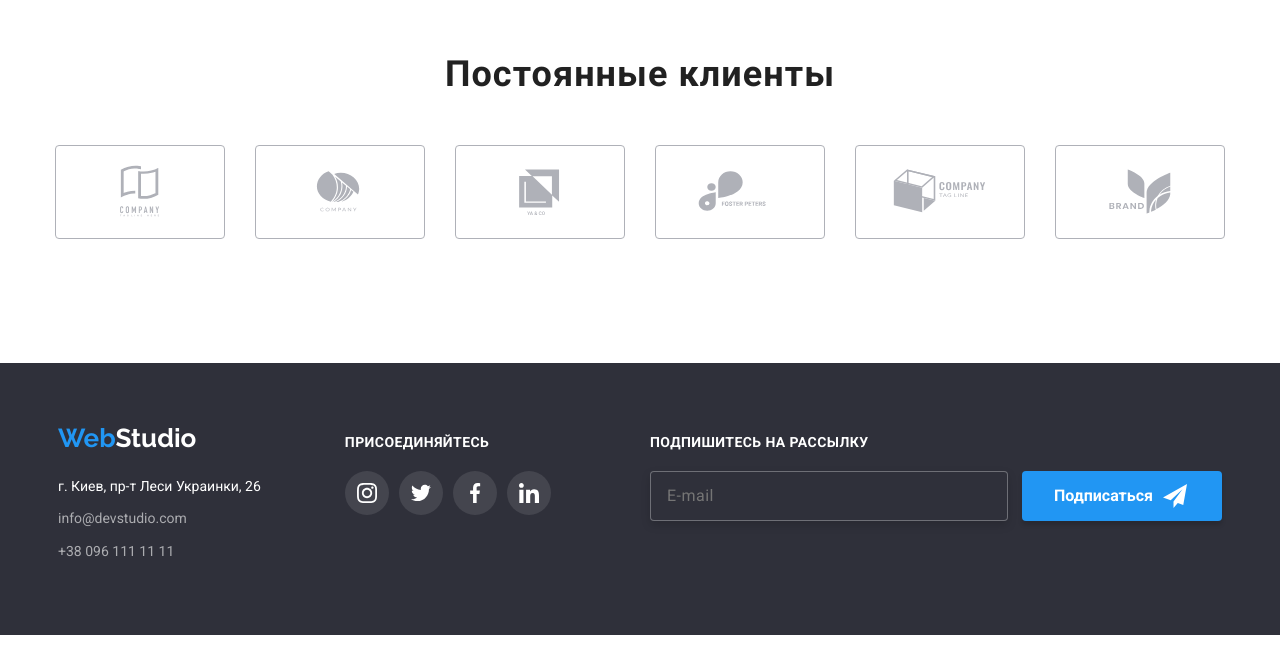
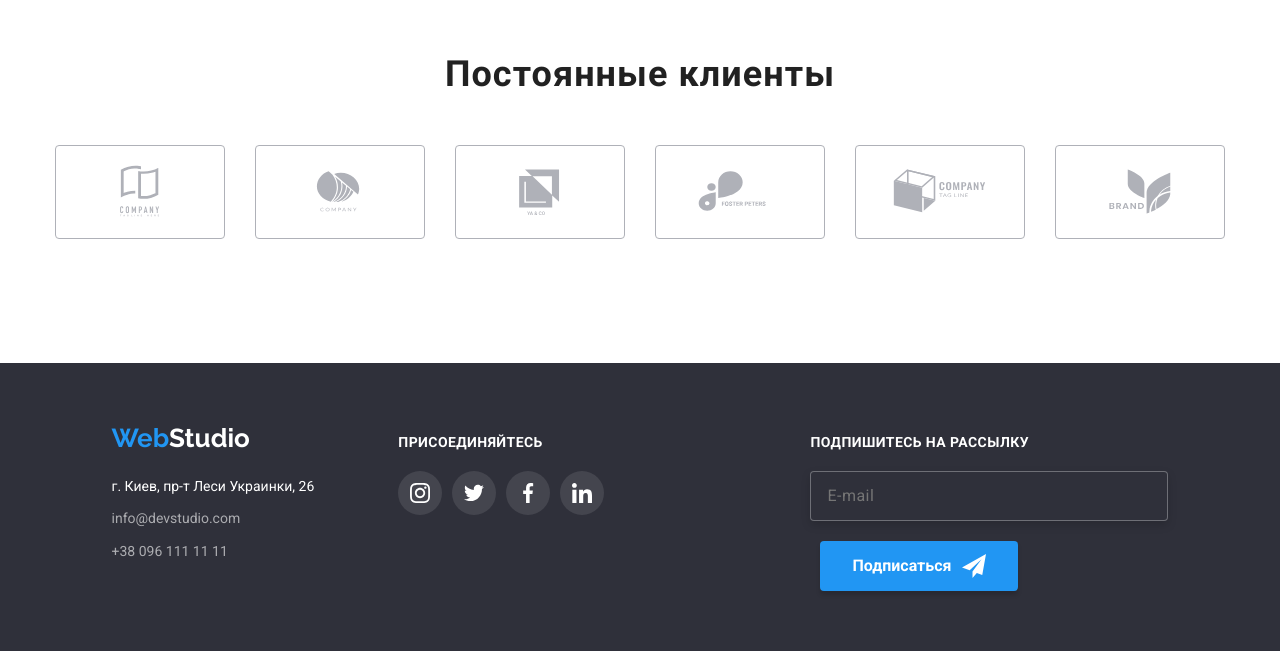
Before and after one commit to Lisius88/goit-markup-hw-08, a plain HTML site: page index.html in a window 1280 px wide. Shown: the part 2346-2997 px from the top of the page. Drawn offline with nearby package versions, Linux system fonts and the light colour scheme.

Commit message:
neeeeext

```diff
--- a/sass/components/_footer-section.scss
+++ b/sass/components/_footer-section.scss
@@ -1,5 +1,4 @@
 .footer-section {
-    min-width: 480px;
     background-color: var(--background-footer);
     padding-bottom: 60px;
     padding-top: 60px;
@@ -176,9 +175,12 @@
 }
 
 .button-footer {
-    display: inline-block;
+    display: flex;
+    justify-content: center;
+    margin-left: auto;
+    margin-right: auto;
     padding: 10px 32px;
-    min-width: 200px;
+    max-width: 200px;
     height: 50px;
     border: transparent;
     box-shadow: 0px 4px 4px rgba(0, 0, 0, 0.15);
@@ -191,7 +193,6 @@
     background-color: #2196F3;
     color: #FFFFFF;
     cursor: pointer;
-    margin-left: 125px;
 
     @media screen and (min-width: 768px) {
     margin-left: 270px;
@@ -222,7 +223,7 @@
     border: 1px solid rgba(255, 255, 255, 0.3);
     filter: drop-shadow(0px 4px 4px rgba(0, 0, 0, 0.15));
     border-radius: 4px;
-    max-width: 450px;
+    width: 100%;
     min-height: 50px;
     padding-left: 16px;
     margin-bottom: 20px;
--- a/sass/components/_team-section.scss
+++ b/sass/components/_team-section.scss
@@ -1,6 +1,5 @@
 .team-section {
     background-color: var(--background-secondmain);
-    min-width: 480px;
     padding-top: 60px;
     padding-bottom: 60px;
     @media screen and (min-width: 1200px) {
@@ -79,6 +78,7 @@
     background: #FFFFFF;
     box-shadow: 0px 1px 3px rgba(0, 0, 0, 0.12), 0px 1px 1px rgba(0, 0, 0, 0.14), 0px 2px 1px rgba(0, 0, 0, 0.2);
     border-radius: 0px 0px 4px 4px;
+    max-width: 450px;
 }
 
 .card__content {
@@ -106,6 +106,7 @@
 .social-list {
     padding: 0;
     margin: 0;
+    max-width: 450px;
 
     display: flex;
     justify-content: center;
```
Also changed, not shown: css/main.css, css/main.min.css, 2 other files.
